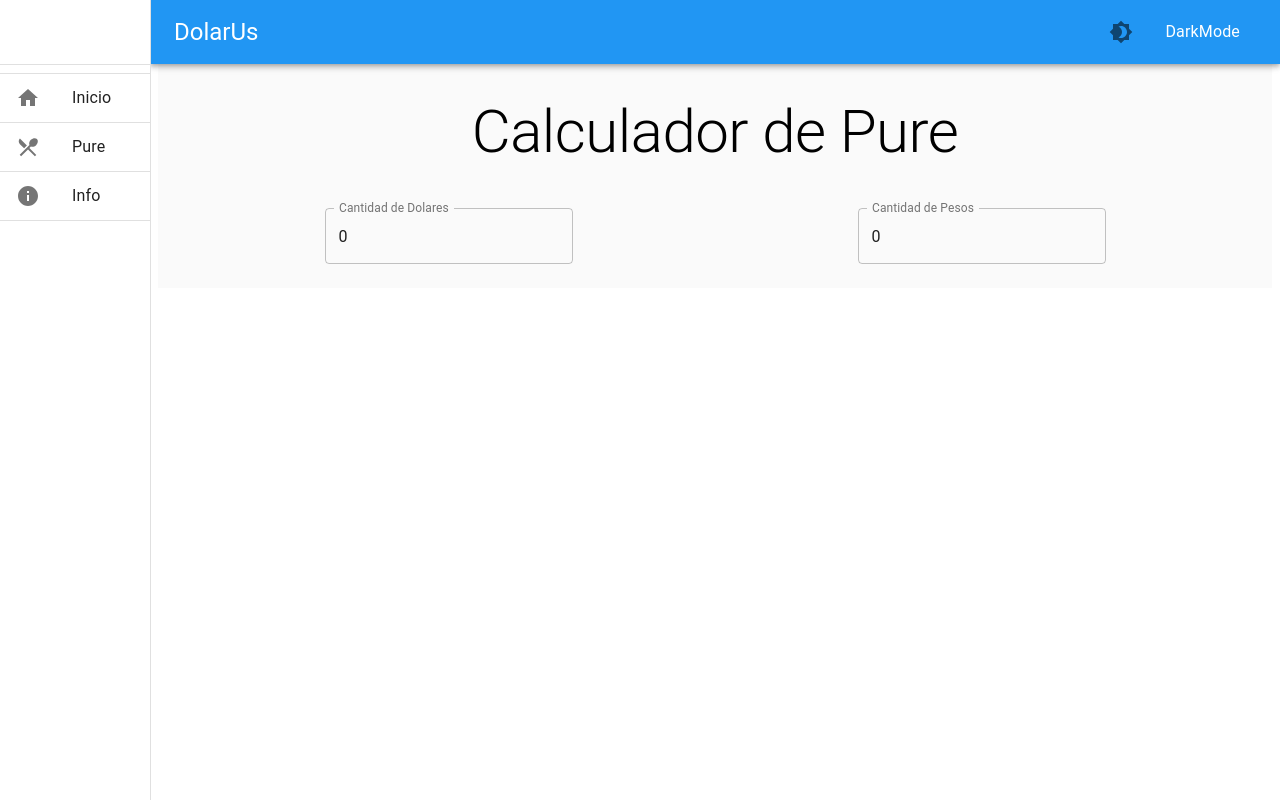
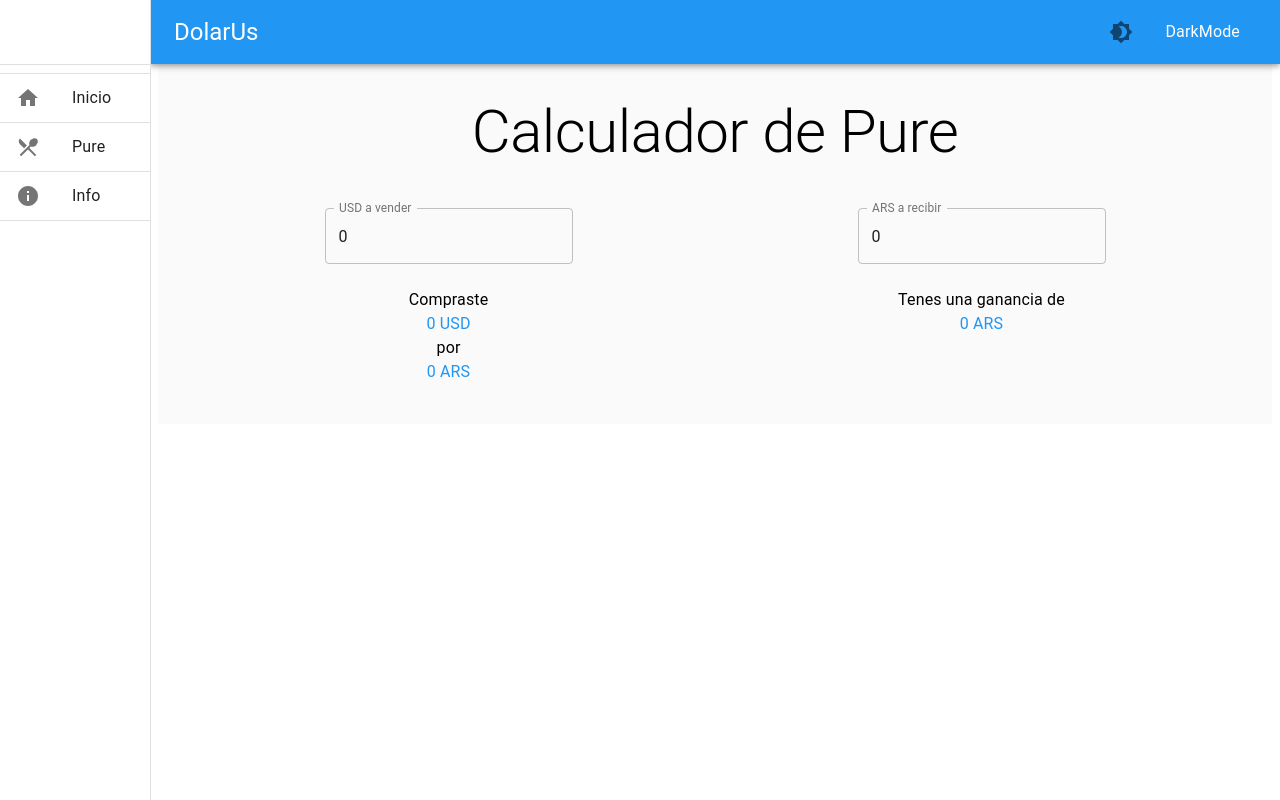
Before and after one commit to RojasDiegoArmando/dolarus, a React (Create React App) app: page /pure in a window 1280 px wide. Built offline with nearby package versions, Linux system fonts and the light colour scheme; no server answers.

Commit message:
terminado pantalla pure, faltaria arreglar el bug de no poder borrar el ultimo digito y agregar el modo oscuro

```diff
--- a/src/components/CantidadPure.js
+++ b/src/components/CantidadPure.js
@@ -1,26 +1,31 @@
-import React from 'react'
-import
-const CantidadDolar = () => {
+import React from "react"
+import { TextField } from "@material-ui/core"
+
+const CantidadDolar = ({ cantDolar, handleDolarChange }) => {
   return (
-        <div>
-
-        </div>
+    <TextField
+      id="cantDolar"
+      label="USD a vender"
+      variant="outlined"
+      value={cantDolar}
+      onChange={handleDolarChange}
+      onClick={(event) => (event.target.value = "")}
+      on
+    />
   )
 }
 
-const CantidadPeso = () => {
+const CantidadPeso = ({ cantPeso, handlePesoChange }) => {
   return (
-            <Grid item xs={12} sm={6}>
-             <Box align="center">
     <TextField
       id="cantPesos"
-              label="Cantidad de Pesos"
+      label="ARS a recibir"
       variant="outlined"
       value={cantPeso}
       onChange={handlePesoChange}
+      onClick={(event) => (event.target.value = "")}
     />
-          </Box>
   )
 }
 
-export { CantidadDolar , CantidadPeso }
+export { CantidadDolar, CantidadPeso }
--- a/src/components/Pure.js
+++ b/src/components/Pure.js
@@ -1,7 +1,9 @@
 import React, { useState, useEffect } from "react"
-import { Grid, Box, Typography, TextField } from "@material-ui/core"
+import { Grid, Box, Typography } from "@material-ui/core"
 import getBlue from "../services/dolarBlue"
 import getOficial from "../services/dolarOficial"
+import { CompraPure, VentaPure } from "./ValoresPure"
+import { CantidadDolar, CantidadPeso } from "./CantidadPure"
 
 const Pure = ({ valor, nuevoValor }) => {
   const [cantDolar, setCantDolar] = useState(0)
@@ -12,21 +14,30 @@ const Pure = ({ valor, nuevoValor }) => {
   useEffect(() => {
     getBlue().then((response) => setDolarBlue(response.compra))
     getOficial().then((response) => setDolarOficial(response.compra))
+  }, [])
 
-  }, [])
   const handleDolarChange = (response) => {
     const cantidad = response.target.value
+    if (!Number(cantidad)) {
+      return
+    } else {
       setCantDolar(cantidad)
       const cambio = cantidad * parseInt(dolarBlue)
       setCantPeso(cambio)
     }
+  }
 
   const handlePesoChange = (response) => {
     const cantidad = response.target.value
+    if (!Number(cantidad)) {
+      return
+    } else {
       setCantPeso(cantidad)
       const cambio = cantidad / parseInt(dolarBlue)
       setCantDolar(cambio)
     }
+  }
+
   return (
     <div>
       <Grid container>
@@ -38,24 +49,37 @@ const Pure = ({ valor, nuevoValor }) => {
           </Box>
         </Grid>
         <Grid item xs={12} sm={6}>
-          <Box align="center">
-            <TextField
-              id="cantDolar"
-              label="Cantidad de Dolares"
-              variant="outlined"
-              value={cantDolar}
-              onChange={handleDolarChange}
+          <Box align="center" mb={3}>
+            <CantidadDolar
+              cantDolar={cantDolar}
+              handleDolarChange={handleDolarChange}
             />
           </Box>
         </Grid>
         <Grid item xs={12} sm={6}>
-          <Box align="center">
-            <TextField
-              id="cantPesos"
-              label="Cantidad de Pesos"
-              variant="outlined"
-              value={cantPeso}
-              onChange={handlePesoChange}
+          <Box align="center" mb={3}>
+            <CantidadPeso
+              cantPeso={cantPeso}
+              handlePesoChange={handlePesoChange}
+            />
+          </Box>
+        </Grid>
+        <Grid item xs={6} sm={6}>
+          <Box align="center" px={5} mb={2}>
+            <CompraPure
+              cantDolar={cantDolar}
+              cantPeso={cantPeso}
+              dolarBlue={dolarBlue}
+              dolarOficial={dolarOficial}
+            />
+          </Box>
+        </Grid>
+        <Grid item xs={6} sm={6}>
+          <Box align="center" px={5}>
+            <VentaPure
+              cantDolar={cantDolar}
+              cantPeso={cantPeso}
+              dolarOficial={dolarOficial}
             />
           </Box>
         </Grid>
--- /dev/null
+++ b/src/components/ValoresPure.js
@@ -0,0 +1,40 @@
+import React from "react"
+import Typography from "@material-ui/core/Typography"
+
+const CompraPure = ({ cantDolar, cantPeso, dolarBlue, dolarOficial }) => {
+  let dolarSolidario = parseInt(dolarOficial) * 1.65
+  return (
+    <div>
+      <Typography variant="body1" color="inherit">
+        Compraste
+      </Typography>
+      <Typography variant="body1" color="primary">
+        {cantDolar ? cantDolar : 0} USD
+      </Typography>
+      <Typography variant="body1" color="inherit">
+        por
+      </Typography>
+      <Typography variant="body1" color="primary">
+        {dolarSolidario * cantDolar} ARS
+      </Typography>
+    </div>
+  )
+}
+
+const VentaPure = ({ cantDolar, cantPeso, dolarOficial }) => {
+  let dolarSolidario = parseInt(dolarOficial) * 1.65
+  let diferencia = cantPeso - dolarSolidario * cantDolar
+
+  return (
+    <div>
+      <Typography variant="body1" color="initial">
+        Tenes una ganancia de
+      </Typography>
+      <Typography variant="body1" color="primary">
+        {diferencia} ARS
+      </Typography>
+    </div>
+  )
+}
+
+export { CompraPure, VentaPure }
--- a/src/themeConfig.js
+++ b/src/themeConfig.js
@@ -1,12 +1,15 @@
-import {createMuiTheme} from '@material-ui/core/styles'
-import blue from '@material-ui/core/colors/blue'
-import orange from '@material-ui/core/colors/orange'
+import { createMuiTheme } from "@material-ui/core/styles"
+import blue from "@material-ui/core/colors/blue"
+import orange from "@material-ui/core/colors/orange"
 
 const theme = createMuiTheme({
-    palette: {
-        primary: blue,
-        secondary: orange,
-      }
+  palette: {
+    primary: blue,
+    secondary: orange,
+  },
+  textfield: {
+    background: "red",
+  },
 })
 
 export default theme
```
Lines whose indentation alone changed are shown as unchanged.
